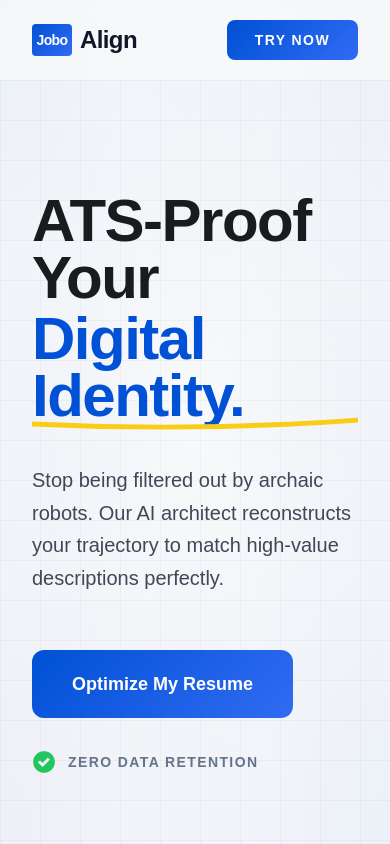
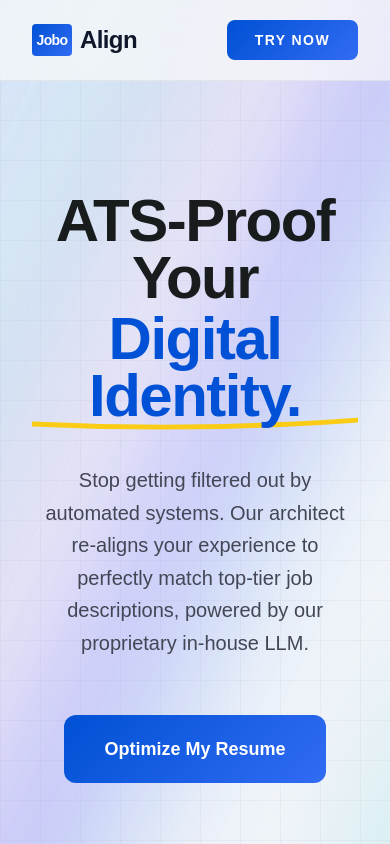
Before and after one commit to devamanin/joboalign-frontend, an Angular app: page / in a window 390 px wide. Shown: the top 844 px of the page. Built offline with nearby package versions, Linux system fonts and the light colour scheme; a web font is replaced by a local one.

Commit message:
Modified the design

```diff
--- a/src/app/app.html
+++ b/src/app/app.html
@@ -23,53 +23,40 @@
 </nav>
 
 <!-- Hero Section -->
-<header class="pt-48 pb-32 px-8 max-w-7xl mx-auto relative z-10">
-  <div class="flex flex-col lg:flex-row items-center gap-24">
-    <div class="flex-1 space-y-10 reveal-up">
+<header class="pt-48 pb-40 px-8 w-full relative z-10 overflow-hidden">
+  <!-- Glowing Bands Animation Background -->
+  <div class="glowing-bands-container">
+    <div class="glowing-band"></div>
+    <div class="glowing-band"></div>
+    <div class="glowing-band"></div>
+    <div class="glowing-band"></div>
+    <div class="glowing-band"></div>
+    <div class="glowing-band"></div>
+    <div class="glowing-band"></div>
+    <div class="glowing-band"></div>
+    <div class="glowing-band"></div>
+    <div class="glowing-band"></div>
+  </div>
+
+  <div class="max-w-7xl mx-auto flex flex-col items-center text-center gap-24 relative z-10">
+    <div class="flex-1 space-y-10 reveal-up flex flex-col items-center">
       <h1 class="text-6xl lg:text-8xl font-bold tracking-tight text-on-surface leading-[0.95]">
         ATS-Proof Your
-        <span class="text-secondary block relative w-fit mt-1 z-1">
-          Digital Identity.
-          <svg class="absolute w-full h-4 -bottom-2 left-0 text-yellow-400 z-0" viewBox="0 0 200 20" preserveAspectRatio="none">
+        <span class="text-secondary block relative w-fit mx-auto mt-1 z-1">
+          <span class="relative z-10">Digital Identity.</span>
+          <svg class="absolute w-full h-4 -bottom-2 left-0 text-yellow-400 -z-10" viewBox="0 0 200 20" preserveAspectRatio="none">
             <path d="M0,10 Q100,20 200,5" stroke="currentColor" stroke-width="6" fill="transparent" stroke-linecap="round"/>
           </svg>
         </span>
       </h1>
-      <p class="text-xl text-on-surface-variant max-w-xl leading-relaxed font-medium">
-        Stop being filtered out by archaic robots. Our AI architect reconstructs your trajectory to match high-value
-        descriptions perfectly.
+      <p class="text-xl text-on-surface-variant max-w-xl mx-auto leading-relaxed font-medium">
+        Stop getting filtered out by automated systems. Our architect re-aligns your experience to perfectly match top-tier job descriptions, powered by our proprietary in-house LLM.
       </p>
-      <div class="flex flex-col sm:flex-row items-start sm:items-center gap-8 pt-4">
+      <div class="flex flex-col sm:flex-row items-center justify-center gap-8 pt-4">
         <button
           class="secondary-gradient text-white px-10 py-5 rounded-xl font-bold text-lg hover:shadow-2xl hover:shadow-secondary/40 transition-all transform hover:-translate-y-1">
           Optimize My Resume
         </button>
-        <div class="flex items-center gap-3 text-sm text-slate-500 font-bold uppercase tracking-widest">
-          <span class="material-symbols-outlined text-green-500 font-bold"
-            style="font-variation-settings: 'FILL' 1;">check_circle</span>
-          Zero Data Retention
-        </div>
-      </div>
-    </div>
-    <div class="flex-1 relative group reveal-up" id="hero-parallax">
-      <div
-        class="bg-white/80 backdrop-blur-xl rounded-2xl p-4 border border-white/40 premium-shadow overflow-hidden transition-transform duration-700 ease-out">
-        <img class="rounded-xl w-full aspect-[4/3] object-cover"
-          data-alt="Modern high-fidelity resume mockup on a clean white background with subtle UI elements showing data extraction"
-          src="https://lh3.googleusercontent.com/aida-public/AB6AXuDMOSw6F8UhMN51T_cI8uOwRdx0PiL5q_VcuamOQZ7WiHZGgoBgYmZdx9k3WVZiQtWBTCEbvIY7_rfkCE0C9YLnc2gozCbXF7S6Z_Sb_k8Wl7_Sldj99CnFznpzjPXg38-1SaQxm-LD3c8DigeCy3d-j4Jm9sDj3_6Jzrf_gCKF6sXj_Cvc3_-Fxf7v0im90d7wZvNPY3JqBVQqEHPjbBTNxerRVcSThdgNTf4VcLgYIz1fLhU0j-Qeb6RcYn-TmHpTGTbNrYPTGYg" />
-      </div>
-      <!-- Comparison Float Card -->
-      <div
-        class="absolute -bottom-10 -left-10 bg-white/95 backdrop-blur-md p-8 rounded-2xl premium-shadow border border-slate-100 float-animation hidden md:block">
-        <div class="flex items-center gap-5">
-          <div class="w-14 h-14 rounded-2xl bg-green-500 flex items-center justify-center shadow-lg shadow-green-200">
-            <span class="material-symbols-outlined text-white text-3xl font-bold">query_stats</span>
-          </div>
-          <div>
-            <p class="text-[10px] text-slate-400 font-black uppercase tracking-[0.2em] mb-1">Match Index</p>
-            <p class="text-3xl font-black text-slate-900 tracking-tighter">98% Perfect</p>
-          </div>
-        </div>
       </div>
     </div>
   </div>
@@ -189,66 +176,77 @@
 </section>
 
 <!-- How It Works -->
-<section class="py-40 bg-surface-container-low relative z-10" id="how-it-works">
+<section class="py-40 bg-slate-900 relative z-10" id="how-it-works">
+<!-- <section class="py-40 bg-surface-container-low relative z-10" id="how-it-works"> -->
   <div class="max-w-7xl mx-auto px-8" id="pipeline-container">
     <h2 class="text-4xl font-bold tracking-tight text-center mb-32 uppercase tracking-[0.2em] opacity-30">How it works?</h2>
     <div class="grid md:grid-cols-3 gap-16 relative">
-      <!-- Winding Connector Lines (5 lines) -->
-      <div class="hidden md:block absolute top-[30px] left-[16.66%] w-[66.66%] h-[60px] z-0">
-        <svg width="100%" height="100%" viewBox="0 0 800 60" preserveAspectRatio="none" class="overflow-visible">
+      <!-- Winding Organic Connector Lines (Node to Node) -->
+      <div class="hidden md:block absolute top-[-83px] left-[16.66%] w-[66.66%] h-[240px] z-0 pointer-events-none">
+        <svg width="100%" height="100%" viewBox="0 0 1440 890" preserveAspectRatio="none" class="overflow-visible opacity-80">
           <defs>
-            <filter id="line-glow" x="-20%" y="-20%" width="140%" height="140%">
-              <feGaussianBlur stdDeviation="2.5" result="blur" />
+            <filter id="line-glow" x="-50%" y="-50%" width="200%" height="200%">
+              <feGaussianBlur in="SourceGraphic" stdDeviation="6" result="blur" />
               <feMerge>
                 <feMergeNode in="blur" />
                 <feMergeNode in="SourceGraphic" />
               </feMerge>
             </filter>
           </defs>
-          <!-- Segment 1: Node 1 to 2 (0 to 400) -->
-          <!-- Fanned starts at Y=10, 20, 30, 40, 50. Visible knot at X=200, Y=28-32 -->
-          <path class="pipeline-path segment-1" d="M 0 10 L 140 10 C 170 10, 190 32, 200 32 C 210 32, 230 50, 260 50 L 400 50" fill="none" stroke="#ff1493" stroke-width="2" stroke-linecap="round" opacity="0.9" filter="url(#line-glow)" />
-          <path class="pipeline-path segment-1" d="M 0 20 L 145 20 C 175 20, 190 31, 200 31 C 210 31, 225 40, 255 40 L 400 40" fill="none" stroke="#00b7eb" stroke-width="2" stroke-linecap="round" opacity="0.9" filter="url(#line-glow)" />
-          <path class="pipeline-path segment-1" d="M 0 30 L 400 30" fill="none" stroke="" stroke-width="2.5" stroke-linecap="round" opacity="1" filter="url(#line-glow)" />
-          <path class="pipeline-path segment-1" d="M 0 40 L 145 40 C 175 40, 190 29, 200 29 C 210 29, 225 20, 255 20 L 400 20" fill="none" stroke="#6366f1" stroke-width="2" stroke-linecap="round" opacity="0.9" filter="url(#line-glow)" />
-          <path class="pipeline-path segment-1" d="M 0 50 L 140 50 C 170 50, 190 28, 200 28 C 210 28, 230 10, 260 10 L 400 10" fill="none" stroke="#ff8c00" stroke-width="2" stroke-linecap="round" opacity="0.9" filter="url(#line-glow)" />
-
-          <!-- Segment 2: Node 2 to 3 (400 to 800) -->
-          <!-- Mirrored weave for the second segment -->
-          <path class="pipeline-path segment-2" d="M 400 50 L 540 50 C 570 50, 590 28, 600 28 C 610 28, 630 10, 660 10 L 800 10" fill="none" stroke="#3b82f6" stroke-width="2" stroke-linecap="round" opacity="0.9" filter="url(#line-glow)" />
-          <path class="pipeline-path segment-2" d="M 400 40 L 545 40 C 575 40, 590 29, 600 29 C 610 29, 625 20, 655 20 L 800 20" fill="none" stroke="#6366f1" stroke-width="2" stroke-linecap="round" opacity="0.9" filter="url(#line-glow)" />
-          <path class="pipeline-path segment-2" d="M 400 30 L 800 30" fill="none" stroke="#0051d5" stroke-width="2.5" stroke-linecap="round" opacity="1" filter="url(#line-glow)" />
-          <path class="pipeline-path segment-2" d="M 400 20 L 545 20 C 575 20, 590 31, 600 31 C 610 31, 625 40, 655 40 L 800 40" fill="none" stroke="#6366f1" stroke-width="2" stroke-linecap="round" opacity="0.9" filter="url(#line-glow)" />
-          <path class="pipeline-path segment-2" d="M 400 10 L 540 10 C 570 10, 590 32, 600 32 C 610 32, 630 50, 660 50 L 800 50" fill="none" stroke="#3b82f6" stroke-width="2" stroke-linecap="round" opacity="0.9" filter="url(#line-glow)" />
+          <path
+            class="pipeline-path"
+            d="M0 663C145.5 663 191 666.265 269 647C326.5 630 339.5 621 397.5 566C439 531.5 455 529.5 490 523C509.664 519.348 521 503.736 538 504.236C553.591 504.236 562.429 514.739 584.66 522.749C592.042 525.408 600.2 526.237 607.356 523.019C624.755 515.195 641.446 496.324 657 496.735C673.408 496.735 693.545 519.572 712.903 526.769C718.727 528.934 725.184 528.395 730.902 525.965C751.726 517.115 764.085 497.106 782 496.735C794.831 496.47 804.103 508.859 822.469 518.515C835.13 525.171 850.214 526.815 862.827 520.069C875.952 513.049 889.748 502.706 903.5 503.736C922.677 505.171 935.293 510.562 945.817 515.673C954.234 519.76 963.095 522.792 972.199 524.954C996.012 530.611 1007.42 534.118 1034 549C1077.5 573.359 1082.5 594.5 1140 629C1206 670 1328.5 662.5 1440 662.5"
+            stroke="#ff1493" stroke-width="4" fill="none" filter="url(#line-glow)"
+          />
+          <path
+            class="pipeline-path"
+            d="M0 587.5C147 587.5 277 587.5 310 573.5C348 563 392.5 543.5 408 535C434 523.5 426 526.235 479 515.235C494 512.729 523 510.435 534.5 512.735C554.5 516.735 555.5 523.235 576 523.735C592 523.735 616 496.735 633 497.235C648.671 497.235 661.31 515.052 684.774 524.942C692.004 527.989 700.2 528.738 707.349 525.505C724.886 517.575 741.932 498.33 757.5 498.742C773.864 498.742 791.711 520.623 810.403 527.654C816.218 529.841 822.661 529.246 828.451 526.991C849.246 518.893 861.599 502.112 879.5 501.742C886.47 501.597 896.865 506.047 907.429 510.911C930.879 521.707 957.139 519.639 982.951 520.063C1020.91 520.686 1037.5 530.797 1056.5 537C1102.24 556.627 1116.5 570.704 1180.5 579.235C1257.5 589.5 1279 587 1440 588"
+            stroke="#00b7eb" stroke-width="4" fill="none" filter="url(#line-glow)"
+          />
+          <path
+            class="pipeline-path"
+            d="M0 514C147.5 514.333 294.5 513.735 380.5 513.735C405.976 514.94 422.849 515.228 436.37 515.123C477.503 514.803 518.631 506.605 559.508 511.197C564.04 511.706 569.162 512.524 575 513.735C588 516.433 616 521.702 627.5 519.402C647.5 515.402 659 499.235 680.5 499.235C700.5 499.235 725 529.235 742 528.735C757.654 528.735 768.77 510.583 791.793 500.59C798.991 497.465 807.16 496.777 814.423 499.745C832.335 507.064 850.418 524.648 866 524.235C882.791 524.235 902.316 509.786 921.814 505.392C926.856 504.255 932.097 504.674 937.176 505.631C966.993 511.248 970.679 514.346 989.5 514.735C1006.3 515.083 1036.5 513.235 1055.5 513.235C1114.5 513.235 1090.5 513.235 1124 513.235C1177.5 513.235 1178.99 514.402 1241 514.402C1317.5 514.402 1274.5 512.568 1440 513.235"
+            stroke="#0051d5" stroke-width="5" fill="none" filter="url(#line-glow)"
+          />
+          <path
+            class="pipeline-path"
+            d="M0 438.5C150.5 438.5 261 438.318 323.5 456.5C351 464.5 387.517 484.001 423.5 494.5C447.371 501.465 472 503.735 487 507.735C503.786 512.212 504.5 516.808 523 518.735C547 521.235 564.814 501.235 584.5 501.235C604.5 501.235 626 529.069 643 528.569C658.676 528.569 672.076 511.63 695.751 501.972C703.017 499.008 711.231 498.208 718.298 501.617C735.448 509.889 751.454 529.98 767 529.569C783.364 529.569 801.211 507.687 819.903 500.657C825.718 498.469 832.141 499.104 837.992 501.194C859.178 508.764 873.089 523.365 891 523.735C907.8 524.083 923 504.235 963 506.735C1034.5 506.735 1047.5 492.68 1071 481.5C1122.5 457 1142.23 452.871 1185 446.5C1255.5 436 1294 439 1439.5 439"
+            stroke="#6366f1" stroke-width="4" fill="none" filter="url(#line-glow)"
+          />
+          <path
+            class="pipeline-path"
+            d="M0.5 364C145.288 362.349 195 361.5 265.5 378C322 391.223 399.182 457.5 411 467.5C424.176 478.649 456.916 491.677 496.259 502.699C498.746 503.396 501.16 504.304 503.511 505.374C517.104 511.558 541.149 520.911 551.5 521.236C571.5 521.236 590 498.736 611.5 498.736C631.5 498.736 652.5 529.236 669.5 528.736C685.171 528.736 697.81 510.924 721.274 501.036C728.505 497.988 736.716 497.231 743.812 500.579C761.362 508.857 778.421 529.148 794 528.736C810.375 528.736 829.35 508.68 848.364 502.179C854.243 500.169 860.624 500.802 866.535 502.718C886.961 509.338 898.141 519.866 916 520.236C932.8 520.583 934.5 510.236 967.5 501.736C1011.5 491 1007.5 493.5 1029.5 480C1069.5 453.5 1072 440.442 1128.5 403.5C1180.5 369.5 1275 360.374 1439 364"
+            stroke="#ff8c00" stroke-width="4" fill="none" filter="url(#line-glow)"
+          />
         </svg>
       </div>
-      <div class="pipeline-step relative z-10 text-center space-y-10 opacity-0 translate-y-10 will-change-transform">
+      <div class="pipeline-step relative z-10 text-center space-y-10 opacity-0 translate-y-10 will-change-transform text-white">
         <div id="pipeline-circle-1"
           class="w-28 h-28 rounded-full bg-white text-slate-900 flex items-center justify-center mx-auto text-3xl font-black border-4 border-slate-50 premium-shadow transition-colors duration-500">
           01</div>
         <div class="space-y-4">
           <h3 class="text-xl font-bold uppercase tracking-widest">Ingest</h3>
-          <p class="text-on-surface-variant font-medium">Drop your legacy PDF. Our parsers deconstruct the semantic
+          <p class="text-slate-300 font-medium">Drop your legacy PDF. Our parsers deconstruct the semantic
             hierarchy instantly.</p>
         </div>
       </div>
-      <div class="pipeline-step relative z-10 text-center space-y-10 opacity-0 translate-y-10 will-change-transform">
+      <div class="pipeline-step relative z-10 text-center space-y-10 opacity-0 translate-y-10 will-change-transform text-white">
         <div id="pipeline-circle-2"
           class="w-28 h-28 rounded-full bg-white text-slate-900 flex items-center justify-center mx-auto text-3xl font-black border-4 border-slate-50 premium-shadow transition-colors duration-500">
           02</div>
         <div class="space-y-4">
           <h3 class="text-xl font-bold uppercase tracking-widest">Synthesize</h3>
-          <p class="text-on-surface-variant font-medium">Paste the job description. Our AI bridges the
+          <p class="text-slate-300 font-medium">Paste the job description. Our AI bridges the
             experience-to-requirement gap.</p>
         </div>
       </div>
-      <div class="pipeline-step relative z-10 text-center space-y-10 opacity-0 translate-y-10 will-change-transform">
+      <div class="pipeline-step relative z-10 text-center space-y-10 opacity-0 translate-y-10 will-change-transform text-white">
         <div id="pipeline-circle-3"
           class="w-28 h-28 rounded-full bg-white text-slate-900 flex items-center justify-center mx-auto text-3xl font-black border-4 border-slate-50 premium-shadow transition-colors duration-500">
           03</div>
         <div class="space-y-4">
           <h3 class="text-xl font-bold uppercase tracking-widest">Deploy</h3>
-          <p class="text-on-surface-variant font-medium">Download the optimized artifact. Ready for submission with 100%
+          <p class="text-slate-300 font-medium">Download the optimized artifact. Ready for submission with 100%
             parse rates.</p>
         </div>
       </div>
--- a/src/styles.css
+++ b/src/styles.css
@@ -144,3 +144,91 @@
     50% { transform: translateY(-15px); }
     100% { transform: translateY(0px); }
 }
+
+
+.glowing-bands-container {
+  position: absolute;
+  inset: 0;
+  overflow: hidden;
+  z-index: 0;
+  pointer-events: none;
+  /* Use hardware acceleration for container */
+  transform: translateZ(0);
+}
+
+.glowing-band {
+  position: absolute;
+  top: -50%;
+  left: 0;
+  height: 200%;
+  filter: blur(60px);
+  opacity: 0.5;
+  will-change: transform;
+  /* Hardware acceleration for each band */
+  transform: translate3d(-100vw, 0, 0) rotate(25deg);
+}
+
+@keyframes sweep-band {
+  0% { transform: translate3d(-100vw, 0, 0) rotate(25deg); }
+  100% { transform: translate3d(200vw, 0, 0) rotate(25deg); }
+}
+.glowing-band:nth-child(1) {
+  background: rgb(96, 165, 250);
+  width: 10.380969014590391vw;
+  animation: sweep-band 20.29s linear infinite;
+  animation-delay: -17.17s;
+}
+.glowing-band:nth-child(2) {
+  background: rgb(94, 234, 212);
+  width: 11.430309540562972vw;
+  animation: sweep-band 27.72s linear infinite;
+  animation-delay: -22.03s;
+}
+.glowing-band:nth-child(3) {
+  background: rgb(232, 121, 249);
+  width: 12.056564425664869vw;
+  animation: sweep-band 23.83s linear infinite;
+  animation-delay: -24.45s;
+}
+.glowing-band:nth-child(4) {
+  background: rgb(96, 165, 250);
+  width: 11.02591969354558vw;
+  animation: sweep-band 27.72s linear infinite;
+  animation-delay: -21.15s;
+}
+.glowing-band:nth-child(5) {
+  background: rgb(94, 234, 212);
+  width: 12.6840438992824vw;
+  animation: sweep-band 16.85s linear infinite;
+  animation-delay: -14.87s;
+}
+.glowing-band:nth-child(6) {
+  background: rgb(232, 121, 249);
+  width: 12.531062629710949vw;
+  animation: sweep-band 19.61s linear infinite;
+  animation-delay: -13.61s;
+}
+.glowing-band:nth-child(7) {
+  background: rgb(96, 165, 250);
+  width: 19.020444878312716vw;
+  animation: sweep-band 21.51s linear infinite;
+  animation-delay: -24.71s;
+}
+.glowing-band:nth-child(8) {
+  background: rgb(94, 234, 212);
+  width: 9.67371208217952vw;
+  animation: sweep-band 19.91s linear infinite;
+  animation-delay: -29.48s;
+}
+.glowing-band:nth-child(9) {
+  background: rgb(232, 121, 249);
+  width: 11.319985010435822vw;
+  animation: sweep-band 26.76s linear infinite;
+  animation-delay: -5.89s;
+}
+.glowing-band:nth-child(10) {
+  background: rgb(96, 165, 250);
+  width: 8.473674587602627vw;
+  animation: sweep-band 26.31s linear infinite;
+  animation-delay: -7.93s;
+}
```
Also changed, not shown: src/app/app.ts (+10 -10 lines).
